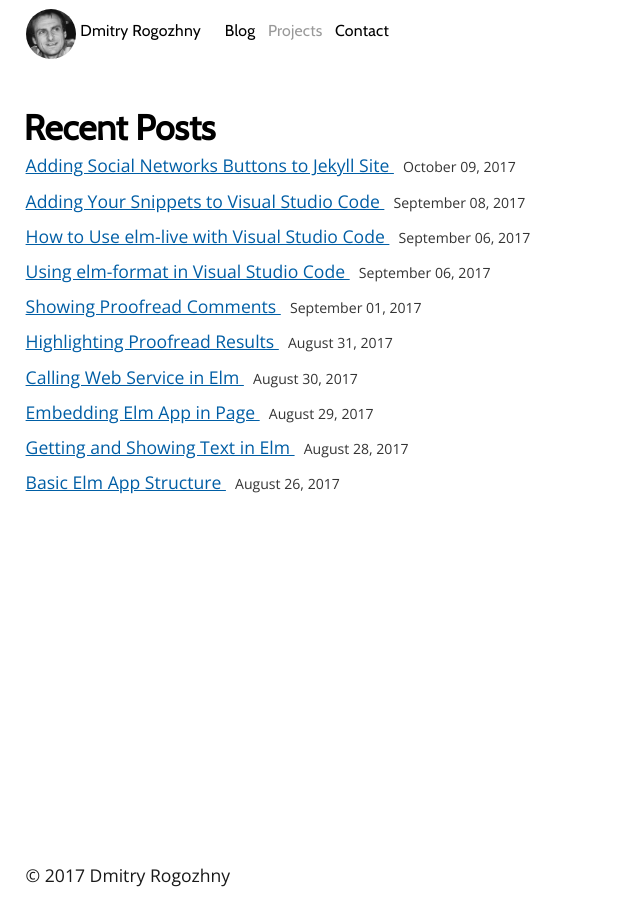
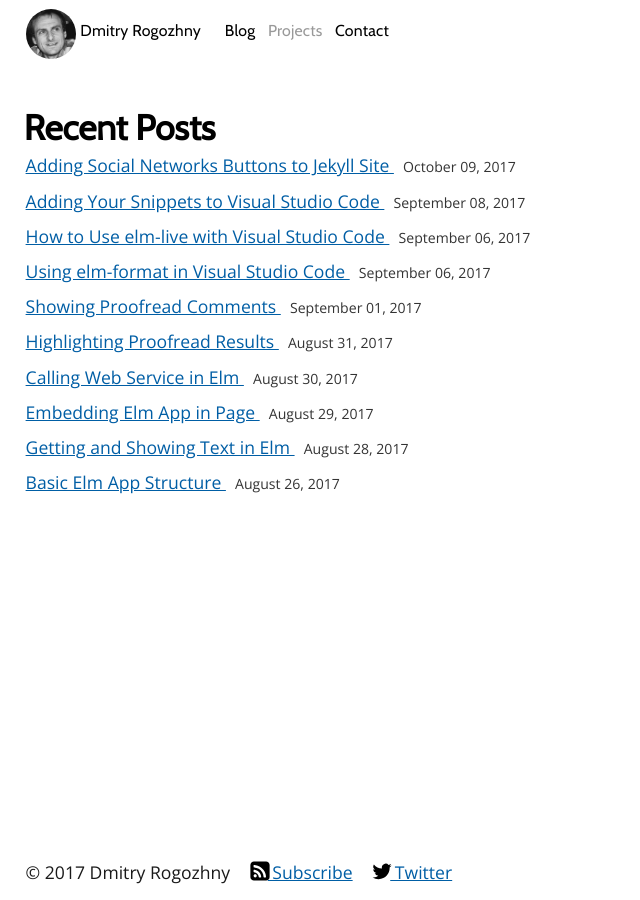
Before and after one commit to dmitryrogozhny/dmitryrogozhny.github.io, a Jekyll site: the page built from index.html, in a window 1280 px wide. Shown: the whole page, without its empty margins (0-640 px from the left). Built offline with Jekyll 4.4.1, drawn with Linux system fonts in a browser that asks for light colours.

Commit message:
Add rss subscribe and twitter link in the footer

```diff
--- a/_includes/footer.html
+++ b/_includes/footer.html
@@ -1,3 +1,35 @@
 <footer class="footer">
-    &copy; 2017 {{ site.author }}
+    <div class="footer--section">
+        &copy; 2017 {{ site.author }}
+    </div>
+    <div class="footer--section">
+        {% comment %} Add feed subscribe link {% endcomment %}
+        <a href="{{ site.url }}/feed.xml">
+            <svg version="1.1" xmlns="http://www.w3.org/2000/svg" xmlns:xlink="http://www.w3.org/1999/xlink" x="0px" y="0px" viewBox="0 0 520 520"
+                class="footer--icon" xml:space="preserve">
+                <path d="M176.7,385c0-11.5-4.1-21.3-12.2-29.5c-8.1-8.1-18-12.2-29.5-12.2c-11.5,0-21.3,4.1-29.5,12.2c-8.1,8.1-12.2,18-12.2,29.5
+                    s4.1,21.3,12.2,29.5c8.1,8.1,18,12.2,29.5,12.2c11.5,0,21.3-4.1,29.5-12.2C172.6,406.3,176.7,396.5,176.7,385z M290.9,415.6
+                    c-2.8-50.6-22-93.6-57.5-129.1s-78.5-54.6-129.1-57.5c-3-0.2-5.6,0.8-7.8,2.9c-2.2,2.2-3.3,4.7-3.3,7.5v41.7c0,2.8,0.9,5.2,2.8,7.2
+                    c1.8,2,4.2,3,7,3.3c33.4,2.4,62.1,15.5,85.9,39.4c23.9,23.9,37,52.5,39.4,85.9c0.2,2.8,1.3,5.2,3.3,7s4.3,2.8,7.2,2.8h41.7
+                    c2.8,0,5.3-1.1,7.5-3.3C290.2,421.2,291.1,418.6,290.9,415.6z M415.9,415.9c-1.1-33.4-7.2-65.7-18.2-96.8s-26.2-59.4-45.4-84.6
+                    s-41.4-47.5-66.7-66.7s-53.5-34.3-84.6-45.4s-63.4-17.1-96.8-18.2c-3-0.2-5.5,0.8-7.5,2.9c-2.2,2.2-3.3,4.7-3.3,7.5v41.7
+                    c0,2.8,1,5.2,2.9,7.2s4.3,3,7.2,3.3c44.3,1.5,85.3,13.6,123,36.3s68,52.9,90.7,90.7s34.8,78.8,36.3,123c0.2,2.8,1.3,5.2,3.3,7.2
+                    s4.3,2.9,7.2,2.9h41.7c2.8,0,5.3-1.1,7.5-3.3C415.4,421.5,416.4,419,415.9,415.9z M510,103.8v312.5c0,25.8-9.2,47.9-27.5,66.2
+                    c-18.3,18.3-40.4,27.5-66.2,27.5H103.8c-25.8,0-47.9-9.2-66.2-27.5C19.2,464.2,10,442.1,10,416.2V103.8c0-25.8,9.2-47.9,27.5-66.2
+                    S77.9,10,103.8,10h312.5c25.8,0,47.9,9.2,66.2,27.5C500.8,55.8,510,77.9,510,103.8z" />
+            </svg>
+            Subscribe
+        </a>
+    </div>
+    <div class="footer--section">
+        {% comment %} Add Twitter account link {% endcomment %}
+        <a href=https://twitter.com/{{site.twitter_username}}>
+            <svg viewBox="0 0 400 400" class="footer--icon">
+                <rect style="fill: none;" width="400" height="400" />
+                <path d="m 130.80073,363.62382 c 143.6343,0 222.1962,-118.99997 222.1962,-222.19619 0,-3.37999 0,-6.74475 -0.22837,-10.09429 A 158.88992,158.88992 0 0 0 391.72978,90.910492 155.87534,155.87534 0 0 1 346.87641,103.19721 78.363976,78.363976 0 0 0 381.20918,60.003388 156.49957,156.49957 0 0 1 331.62079,78.95873 78.166048,78.166048 0 0 0 198.53753,150.18209 221.709,221.709 0 0 1 37.592211,68.590386 78.150824,78.150824 0 0 0 61.769789,172.83717 77.511366,77.511366 0 0 1 26.325582,163.06259 c 0,0.31973 0,0.65468 0,0.98964 a 78.120373,78.120373 0 0 0 62.651595,76.55218 77.968122,77.968122 0 0 1 -35.261505,1.33981 78.181273,78.181273 0 0 0 72.959028,54.23207 156.6975,156.6975 0 0 1 -96.984354,33.49539 158.96606,158.96606 0 0 1 -18.589939,-1.12666 221.08477,221.08477 0 0 0 119.700323,35.0179"
+                />
+            </svg>
+            Twitter
+        </a>
+    </div>
 </footer>
--- /dev/null
+++ b/_sass/components/footer.scss
@@ -0,0 +1,14 @@
+.footer {
+    .footer--section {
+        padding-right: 1rem;
+    }
+
+    .footer--icon {
+        width: 20px;
+        height: 20px;
+
+        position: relative;
+        top: 2px;
+        left: 2px;
+    }
+}
--- a/_sass/layout.scss
+++ b/_sass/layout.scss
@@ -41,5 +41,11 @@ body {
 }
 
 .footer {
-    height: 2rem;
+    height: 3rem;
+
+    display: flex;
+    flex-direction: row;
+    align-items: flex-end;
+
+    padding-bottom: 1rem;
 }
--- a/css/main.scss
+++ b/css/main.scss
@@ -13,6 +13,7 @@
 */
 @import "blog";
 
+@import "./components/footer";
 @import "./components/menu";
 @import "./components/posts-list";
 @import "./components/previous-next-post-links";
```
